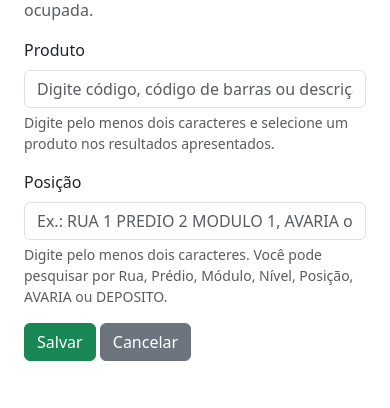
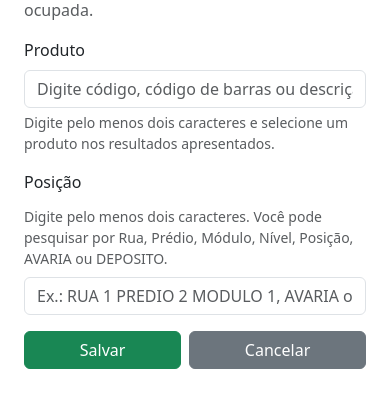
Before and after one commit to renrfl/SIGE, a Flask app: page /admin/enderecos/novo in a window 390 px wide. Shown: the part 200-608 px from the top of the page. Run offline with Flask 3, Linux system fonts and the light colour scheme; a user stored in the database is signed in; some libraries are stand-ins or nearby versions.

Commit message:
Melhora experiencia mobile no enderecamento

```diff
--- a/app/templates/endereco/form.html
+++ b/app/templates/endereco/form.html
@@ -241,6 +241,14 @@ Novo Endereçamento
 
             </label>
 
+            <div class="form-text mb-2">
+
+                Digite pelo menos dois caracteres.
+                Você pode pesquisar por Rua, Prédio, Módulo, Nível,
+                Posição, AVARIA ou DEPOSITO.
+
+            </div>
+
             <input
                 type="hidden"
                 id="posicao_id"
@@ -255,14 +263,6 @@ Novo Endereçamento
                 placeholder="Ex.: RUA 1 PREDIO 2 MODULO 1, AVARIA ou DEPOSITO"
                 value="{%- for posicao in posicoes -%}{%- if posicao_id_selecionada == posicao.id -%}{{ posicao.nivel.modulo.predio.rua.nome }} → {{ posicao.nivel.modulo.predio.nome }} → {{ posicao.nivel.modulo.nome }} → {{ posicao.nivel.nome }} → {{ posicao.nome }}{%- endif -%}{%- endfor -%}"
                 required>
-
-            <div class="form-text">
-
-                Digite pelo menos dois caracteres.
-                Você pode pesquisar por Rua, Prédio, Módulo, Nível,
-                Posição, AVARIA ou DEPOSITO.
-
-            </div>
 
             <div
                 id="mensagem-posicao"
@@ -345,13 +345,15 @@ Novo Endereçamento
 
         </div>
 
+        <div class="d-flex gap-2 pb-4">
+
         {% if conflito %}
 
             <button
                 type="submit"
                 name="confirmar_substituicao"
                 value="sim"
-                class="btn btn-danger"
+                class="btn btn-danger flex-fill"
                 onclick="return confirm('Confirma a retirada do produto atual e a substituição nesta posição?')">
 
                 Confirmar substituição
@@ -362,7 +364,7 @@ Novo Endereçamento
 
                 <a
                     href="{{ url_for('endereco.editar', id=endereco.id) }}"
-                    class="btn btn-secondary">
+                    class="btn btn-secondary flex-fill">
 
                     Cancelar substituição
 
@@ -372,7 +374,7 @@ Novo Endereçamento
 
                 <a
                     href="{{ url_for('endereco.novo') }}"
-                    class="btn btn-secondary">
+                    class="btn btn-secondary flex-fill">
 
                     Cancelar substituição
 
@@ -384,7 +386,7 @@ Novo Endereçamento
 
             <button
                 type="submit"
-                class="btn btn-success">
+                class="btn btn-success flex-fill">
 
                 Salvar
 
@@ -392,13 +394,15 @@ Novo Endereçamento
 
             <a
                 href="{{ url_for('endereco.listar') }}"
-                class="btn btn-secondary">
+                class="btn btn-secondary flex-fill">
 
                 Cancelar
 
             </a>
 
         {% endif %}
+
+        </div>
 
     </form>
 
@@ -1033,6 +1037,10 @@ document.addEventListener("DOMContentLoaded", function () {
 
     });
 
+    const dispositivoTouch =
+        window.matchMedia("(pointer: coarse)").matches
+        || navigator.maxTouchPoints > 0;
+
     document.addEventListener("click", function (evento) {
 
         if (
@@ -1045,7 +1053,8 @@ document.addEventListener("DOMContentLoaded", function () {
         }
 
         if (
-            !resultadosPosicoes.contains(evento.target)
+            !dispositivoTouch
+            && !resultadosPosicoes.contains(evento.target)
             && evento.target !== campoPesquisaPosicao
         ) {
 
```
